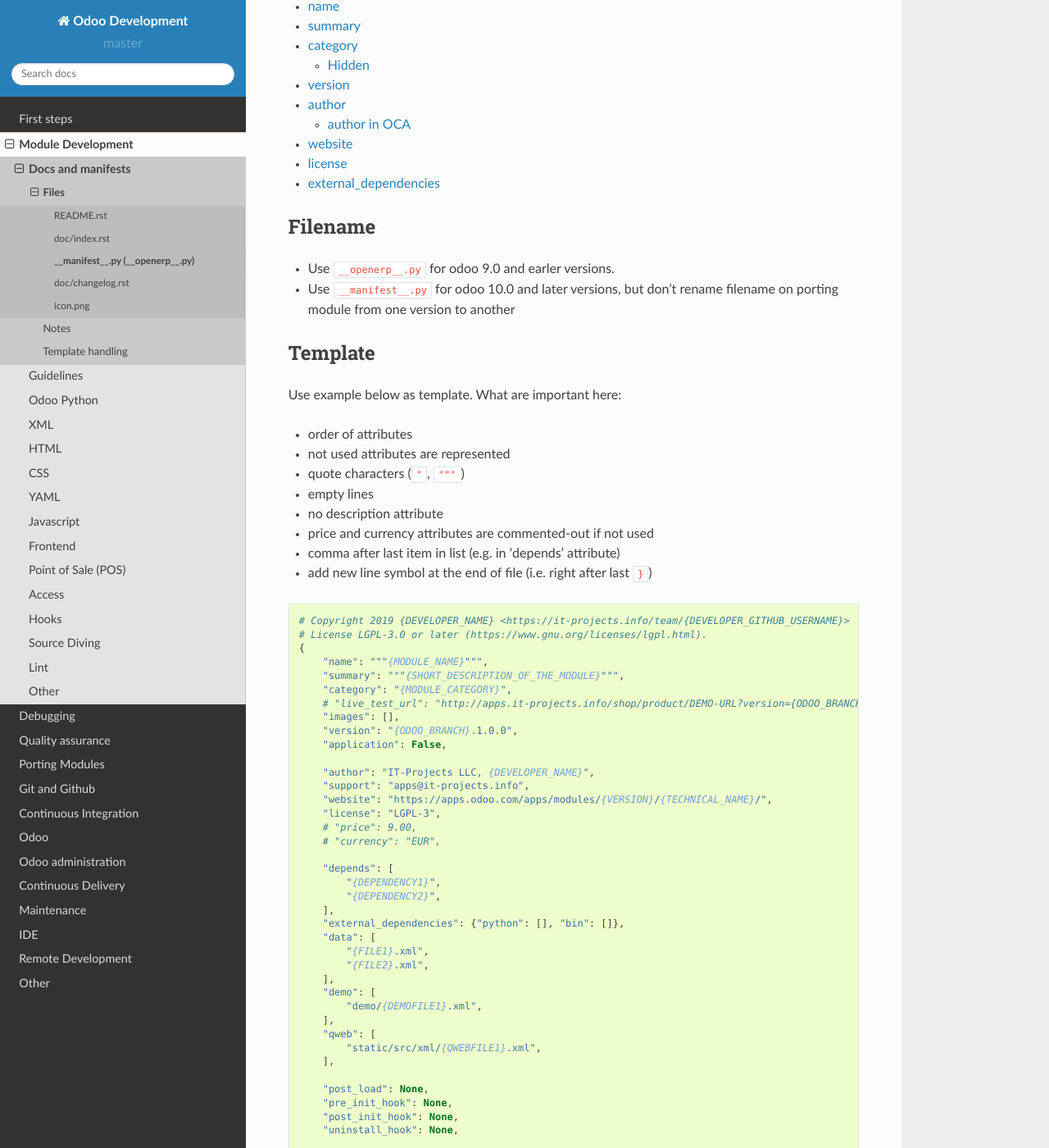
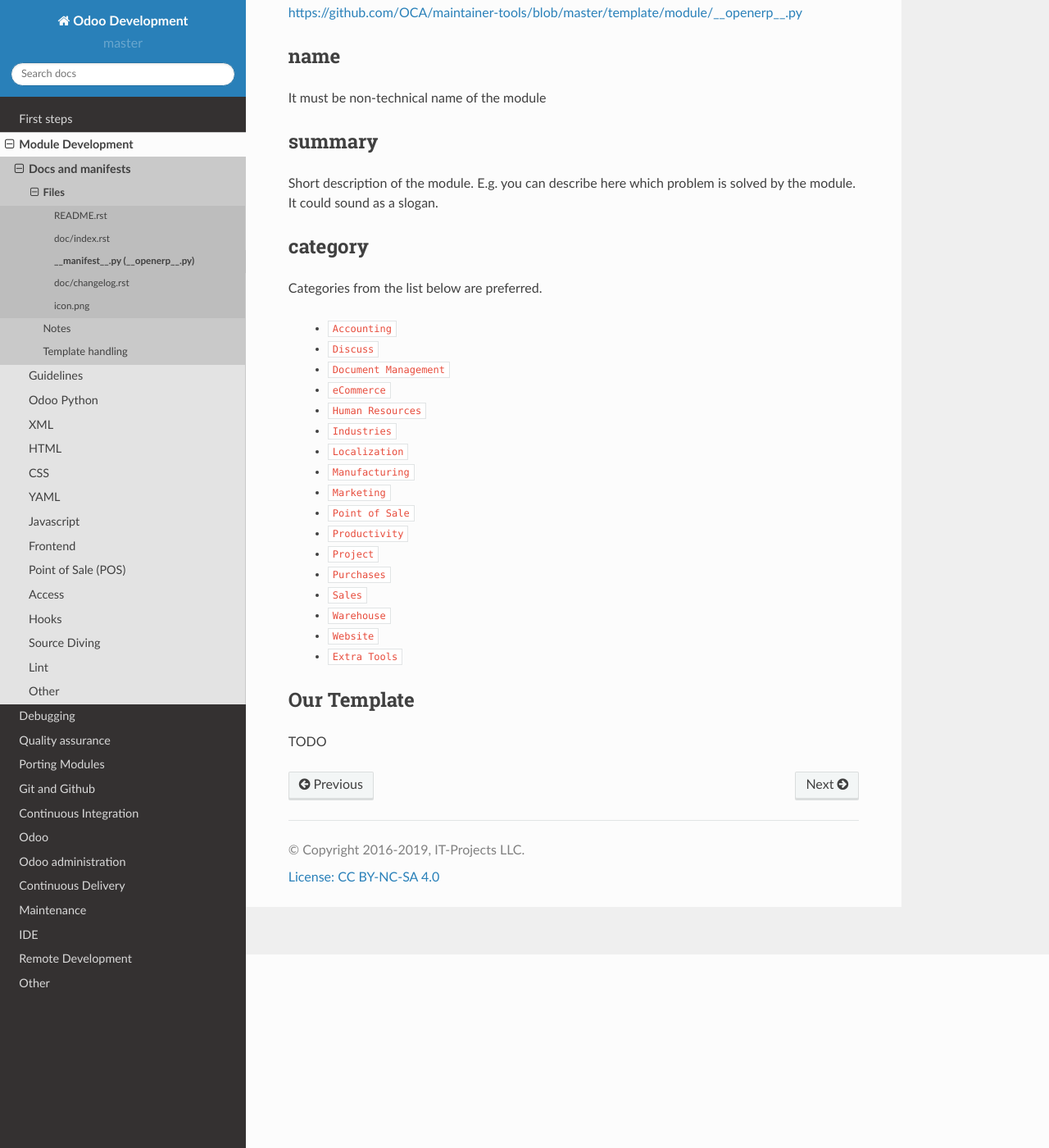
Before and after one commit to itpp-labs/odoo-development, a Sphinx documentation site: the page built from docs/dev/docs/__manifest__.py.rst, in a window 1280 px wide and 1400 px high, scrolled down 236 px. Shown: the whole window at 82% size. Built offline with Sphinx 7.4.7 and the Read the Docs theme 2.0.0, drawn with Linux system fonts in a browser that asks for light colours; some of the changed text lies outside the part shown.

Commit message:
:book: unused removed, todo for links created

```diff
--- a/docs/dev/docs/__manifest__.py.rst
+++ b/docs/dev/docs/__manifest__.py.rst
@@ -2,35 +2,10 @@
  __manifest__.py (__openerp__.py)
 ==================================
 
-.. contents::
-   :local:
+OCA's Template
+==============
 
-Filename
-========
-* Use ``__openerp__.py`` for odoo 9.0 and earler versions.
-* Use ``__manifest__.py`` for odoo 10.0 and later versions, but don't rename filename on porting module from one version to another
-
-Template
-========
-
-Use example below as template. What are important here:
-
-* order of attributes
-* not used attributes are represented
-* quote characters (``"``, ``"""``)
-* empty lines
-* no description attribute
-* price and currency attributes are commented-out if not used
-* comma after last item in list (e.g. in 'depends' attribute)
-* add new line symbol at the end of file (i.e. right after last ``}``)
-
-.. literalinclude:: templates/__manifest__.py
-
-.. image:: ../../images/__openerp__.py-no-new-line-at-the-end-of-file.png
-
-See also:
-
-* OCA's template: https://github.com/OCA/maintainer-tools/blob/master/template/module/__openerp__.py
+https://github.com/OCA/maintainer-tools/blob/master/template/module/__openerp__.py
 
 name
 ====
@@ -65,106 +40,7 @@
    * ``Website``
    * ``Extra Tools``
 
-Hidden
-------
+Our Template
+==============
 
-For technical modules ``Hidden`` category can be used::
-
-    "category": "Hidden",
-
-Such modules are excluded from search results on app store.
-
-version
-=======
-
-*Note: whenever you change version, you have to add a record in* :doc:`changelog.rst <changelog.rst>`
-
-The version number in the module manifest should be the Odoo major
-version (e.g. `8.0`) followed by the module `x.y.z` version numbers.
-For example: `8.0.1.0.0` is expected for the first release of an 8.0
-module.
-
-The `x.y.z` version numbers follow the semantics `breaking.feature.fix`:
-
-  * `x` increments when the data model or the views had significant
-    changes. Data migration might be needed, or depending modules might
-    be affected.
-  * `y` increments when non-breaking new features are added. A module
-    upgrade will probably be needed.
-  * `z` increments when bugfixes were made. Usually a server restart
-    is needed for the fixes to be made available.
-
-If applicable, breaking changes are expected to include instructions
-or scripts to perform migration on current installations.
-
-If a module ported to different odoo versions (e.g. 8 and 9) and some update is
-added only to one version (e.g. 9), then version is changed as in example below:
-
-* init
-
-  * 8.0.1.0.0
-  * 9.0.1.0.0
-* feature added to 8.0 and ported to 9.0
-
-  * 8.0.1.1.0
-  * 9.0.1.1.0
-* feature added to 9.0 only and not going to be ported to 8.0:
-
-  * 8.0.1.1.0
-  * 9.0.1.2.0
-* fix made in 9.0 only and not going to be ported to 8.0:
-
-  * 8.0.1.1.0
-  * 9.0.1.2.1
-* fix made in 8.0 and ported to 9.0
-
-  * 8.0.1.2.2
-  * 9.0.1.2.2
-
-i.e. two module branches cannot have same versions with a different meaning
-
-author
-======
-
-Use company first and then developer(s): ::
-
-        "author": "IT-Projects LLC, Developer Name",
-
-In the main, if module already exists and you make small updates\fixes, you should not add your name to authors.
-
-author in OCA
--------------
-
-For OCA's repositories put company name first, then OCA. Developers are listed in README file: ::
-
-    "author": "IT-Projects LLC, Odoo Community Association (OCA)",
-
-website
-=======
-
-Url to personal page at company's website (e.g. ``"https://it-projects.info/team/yelizariev"``)
-
-license
-=======
-
-IT-Projects LLC uses following licences:
-
-* ``"GPL-3"`` for odoo 8.0 and below
-* ``"LGPL-3"`` for odoo 9.0 and above
-
-For OCA's repositories use ``"AGPL-3"``.
-
-external_dependencies
-=====================
-
-Check if some python library exists::
-
-  "external_dependencies": {"python" : ["openid"]}
-
-
-Check if some sytem application exists::
-
-  "external_dependencies": {"bin" : ["libreoffice"]}
-
-
-See also: :doc:`External dependencies in odoo<../py/external-imports>`
+TODO
--- a/docs/dev/docs/templates/doc/changelog.rst
+++ /dev/null
@@ -1,4 +0,0 @@
-`1.0.0`
--------
-
-- **Init version**
--- a/docs/dev/docs/usage-instructions.rst
+++ b/docs/dev/docs/usage-instructions.rst
@@ -2,6 +2,8 @@
  doc/index.rst
 ===============
 
-.. literalinclude:: templates/doc/index.rst
+* This description will be available in App store under *Documentation* tab. Example: https://www.odoo.com/apps/modules/8.0/pos_multi_session/
 
-This description will be available at app store under *Documentation* tab. Example: https://www.odoo.com/apps/modules/8.0/pos_multi_session/
+* Does not use OCA
+
+* Our ``doc/index.rst`` is available here: TODO
```
Also changed, not shown: docs/dev/docs/README.rst.rst (+4 -67 lines), docs/images/__openerp__.py-no-new-line-at-the-end-of-file.png (deleted), docs/images/preview-image-app-store-0.png (deleted), docs/images/preview-image-app-store.png (deleted).
